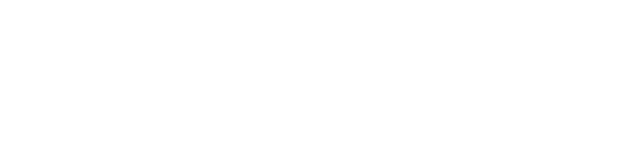
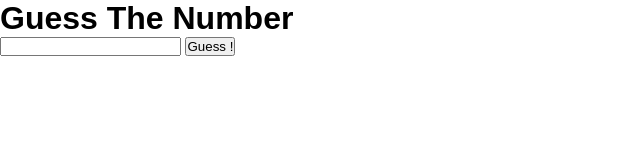
Before and after one commit to Nourbouch/50-HTML-CSS-JS-Projects, a plain HTML site: page Number_Guessing_Game/index.html in a window 1280 px wide. Shown: the whole page, without its empty margins (0-640 px from the left). Drawn offline with Linux system fonts and the light colour scheme.

Commit message:
HTML - Done

```diff
--- a/Number_Guessing_Game/index.html
+++ b/Number_Guessing_Game/index.html
@@ -8,9 +8,23 @@
       rel="stylesheet"
       href="https://cdnjs.cloudflare.com/ajax/libs/font-awesome/6.5.1/css/all.min.css"
     />
-    <title>start files</title>
+    <title>Number guessing game</title>
   </head>
   <body>
+    <div class="container">
+      <div class="app">
+        <h1 class="title">Guess The Number </h1>
+        <div class='app-content'>
+        <div class="app-input">
+          <input type="number" name="number" id="number">
+          <button type="submit" id="btn">Guess !</button>
+        </div>
+        <div class="app-result">
+          <h2 id="result"></h2>
+        </div>
+          </div>
+      </div>
+    </div>
     <script src="src/js/script.js"></script>
   </body>
 </html>
```
